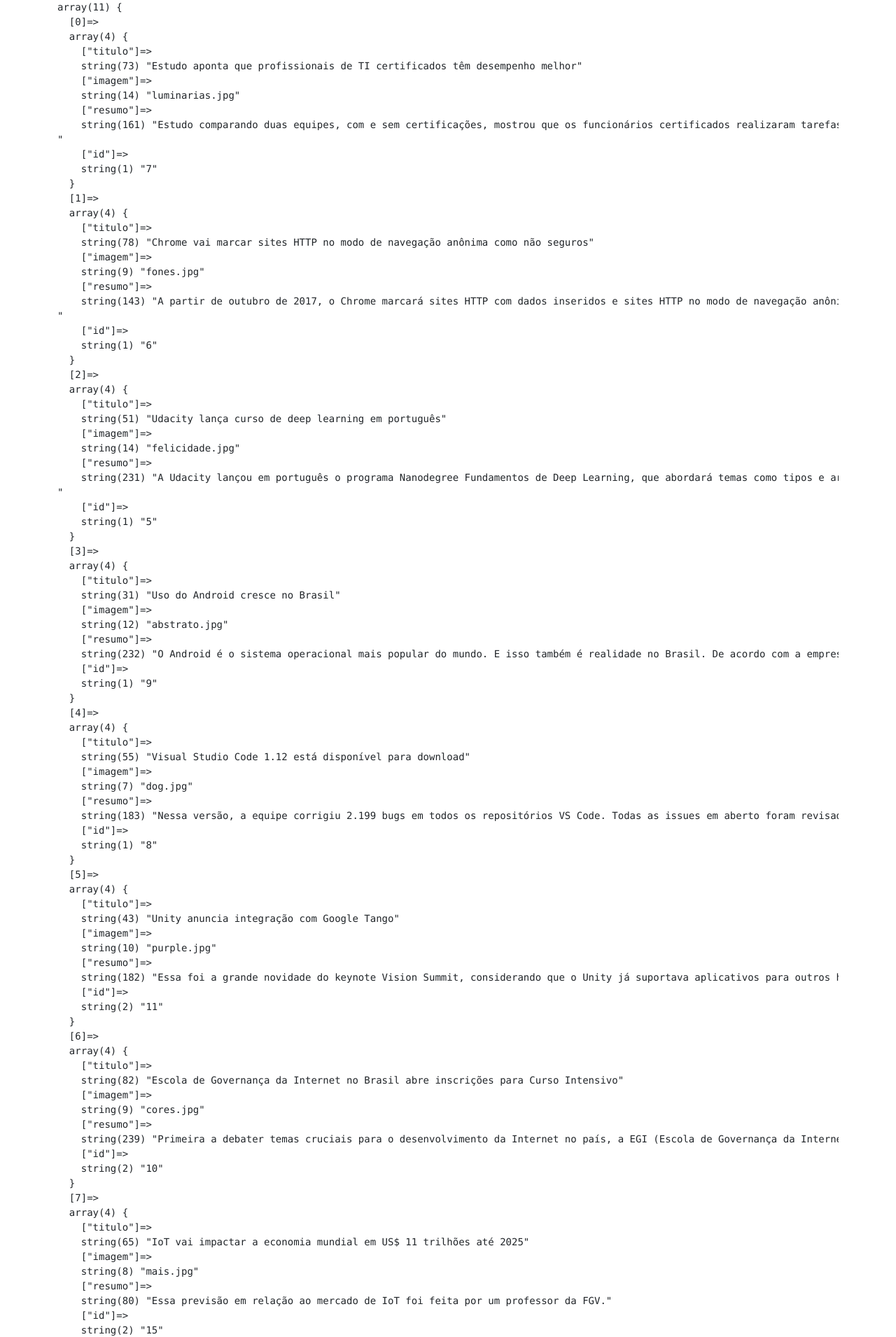
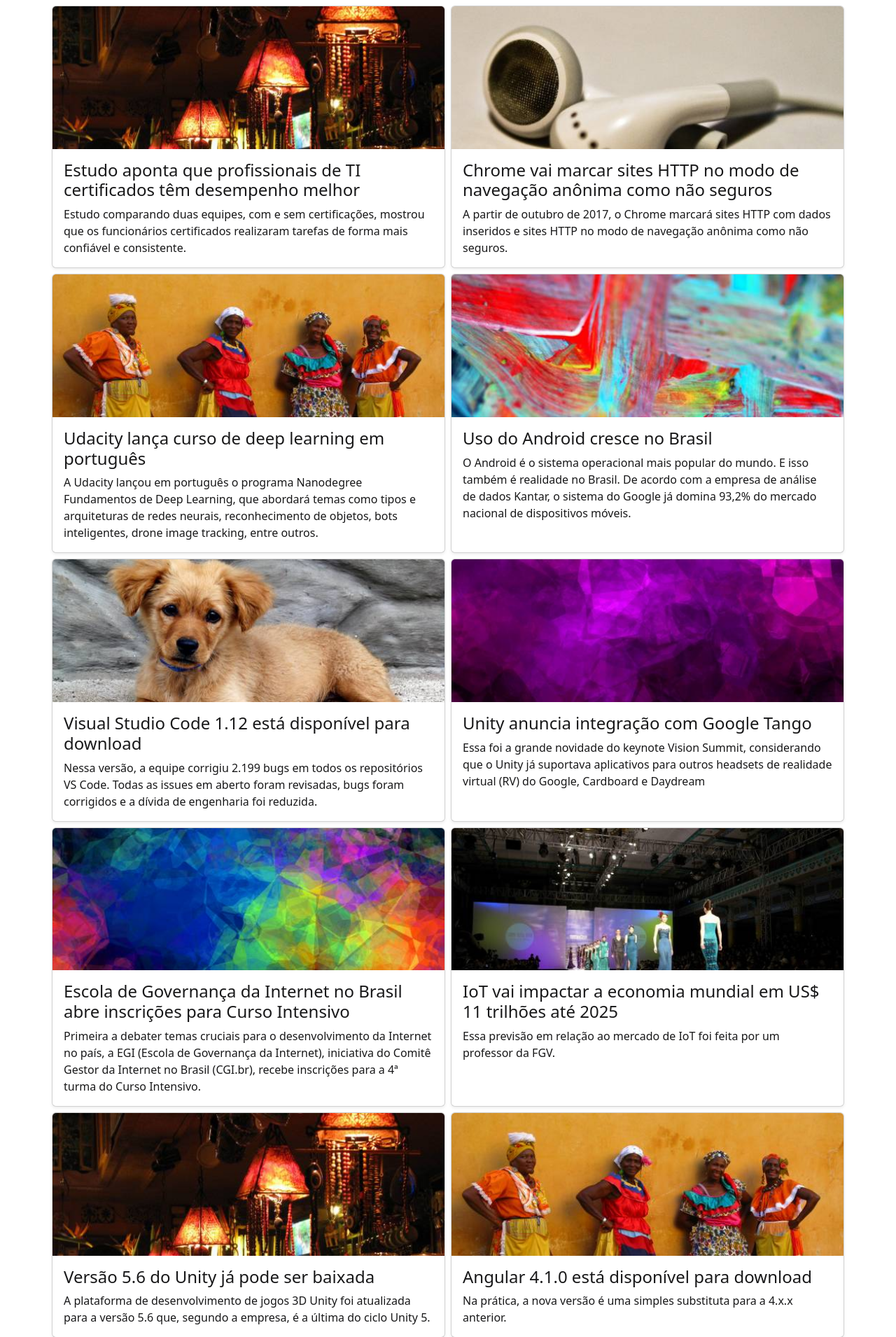
Before and after one commit to KauaKewen/microblog, a PHP site: page / in a window 1280 px wide. Shown: the part 73-1983 px from the top of the page at 70% size. Run offline with PHP 8.4, Linux system fonts and the light colour scheme; data comes from the database, SQL or seed files in the repository.

Commit message:
Update index.php

```diff
--- a/index.php
+++ b/index.php
@@ -4,37 +4,23 @@
 $listaDeNoticias = lerTodasNoticias($conexao);
 ?>
 
-<pre><?=var_dump($listaDeNoticias)?></pre>
-
 
 <div class="row my-1 mx-md-n1">
 
-    <!-- INÍCIO Card -->
+    <?php foreach($listaDeNoticias as $noticia){ ?>
+        <!-- INÍCIO Card -->
 		<div class="col-md-6 my-1 px-md-1">
             <article class="card shadow-sm h-100">
-                <a href="noticia.php" class="card-link">
-                    <img src="imagens/abstrato.jpg" class="card-img-top" alt="">
+                <a href="noticia.php?id=<?=$noticia['id']?>" class="card-link">
+                    <img src="imagens/<?=$noticia['imagem']?>" class="card-img-top" alt="">
                     <div class="card-body">
-                        <h3 class="fs-4 card-title">Título da notícia...</h3>
-                        <p class="card-text">Resumo da notícia.</p>
+                        <h3 class="fs-4 card-title"><?=$noticia['titulo']?></h3>
+                        <p class="card-text"><?=$noticia['resumo']?></p>
                     </div>
                 </a>
             </article>
 		</div>
-		<!-- FIM Card -->
-
-        <!-- INÍCIO Card -->
-		<div class="col-md-6 my-1 px-md-1">
-            <article class="card shadow-sm h-100">
-                <a href="noticia.php" class="card-link">
-                    <img src="imagens/conversa.jpg" class="card-img-top" alt="">
-                    <div class="card-body">
-                        <h3 class="fs-4 card-title">Título da notícia...</h3>
-                        <p class="card-text">Resumo da notícia.</p>
-                    </div>
-                </a>
-            </article>
-		</div>
+    <?php } ?>
 		<!-- FIM Card -->
 </div>
 
```
